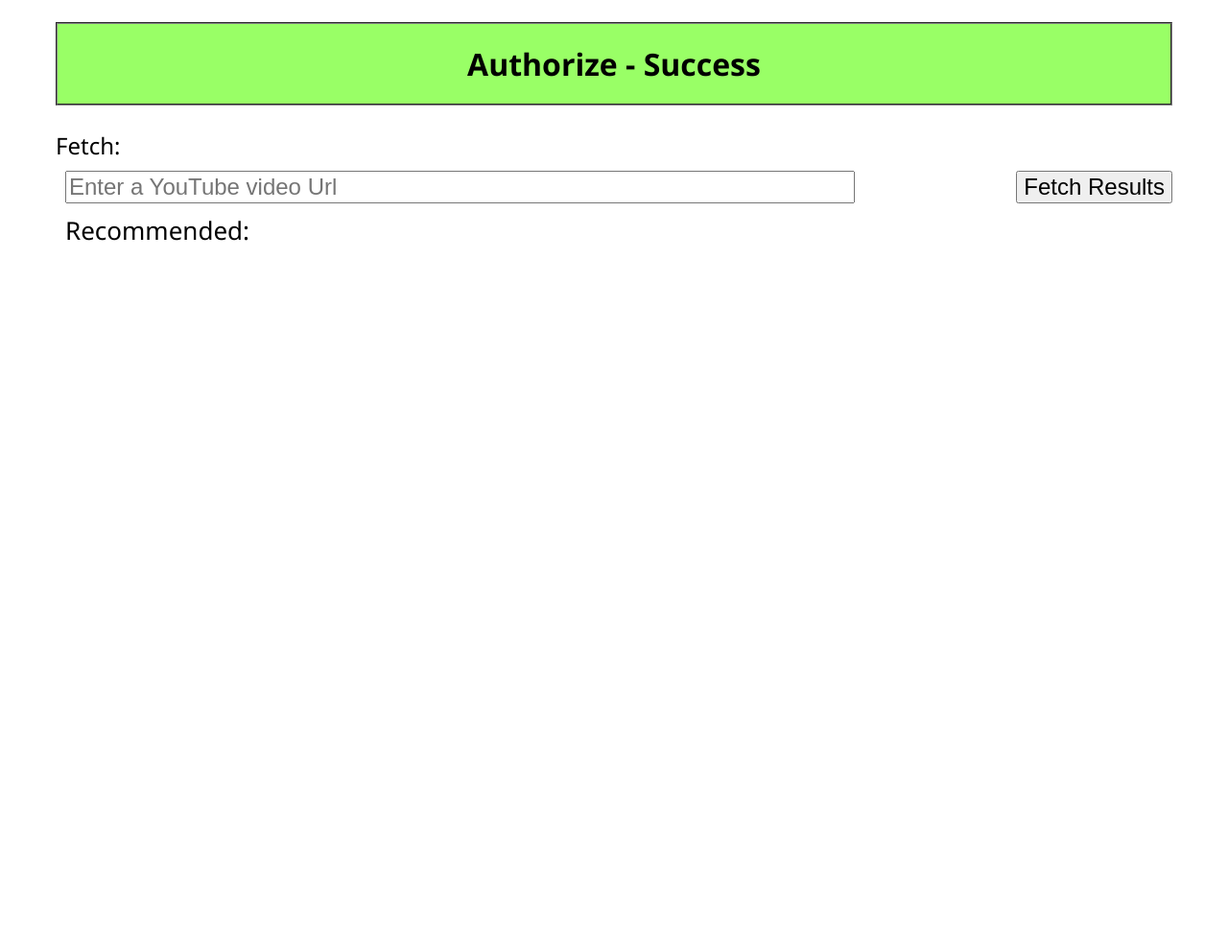
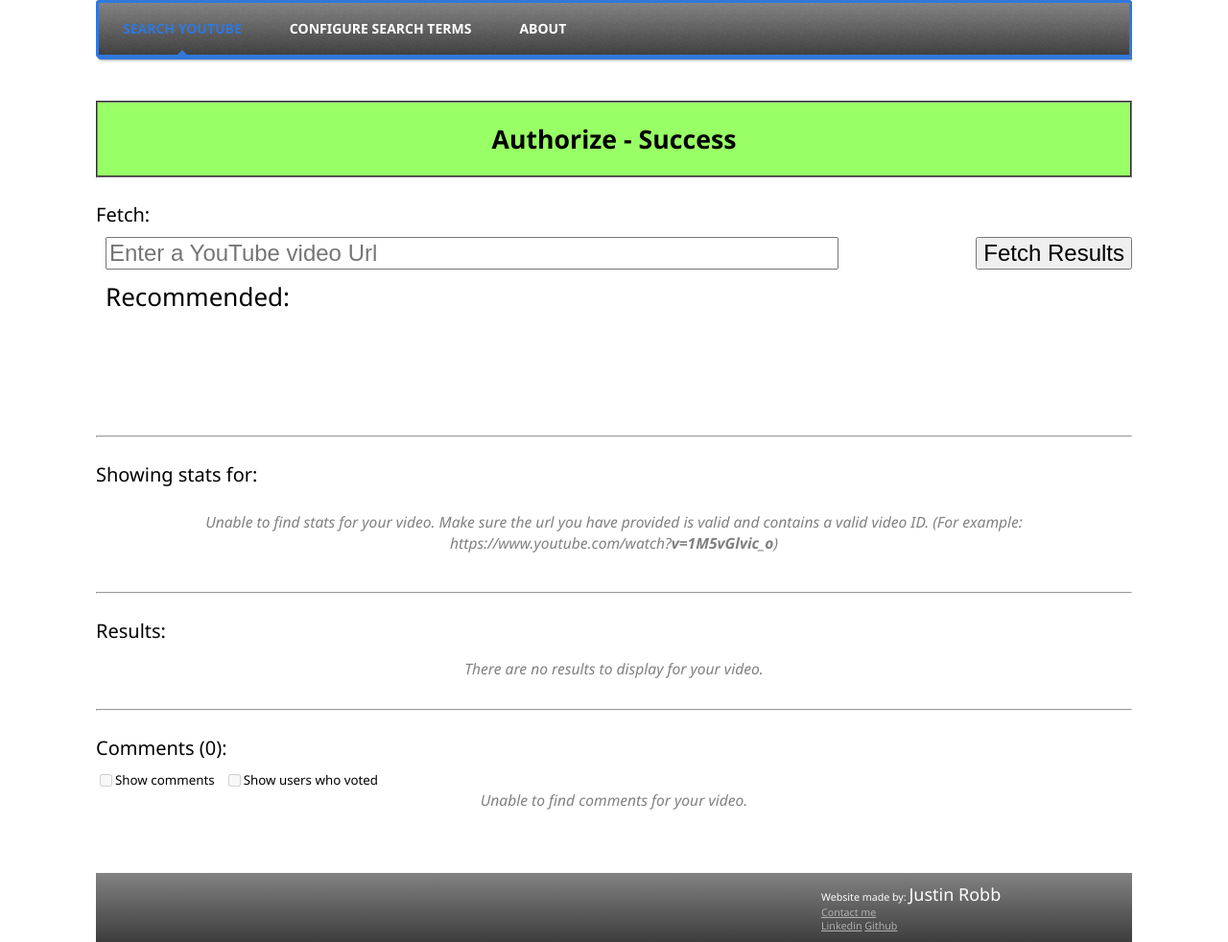
Before and after one commit to Reptarsrage/bestClipOfTheWeek, a PHP site: page / in a window 1280 px wide. Shown: the whole page at 96% size. Before the commit the page ends 251 px from the top, so only its background shows below. Run offline with PHP 8.4, Linux system fonts and the light colour scheme; some libraries are stand-ins or nearby versions.

Commit message:
Merged the index and configuration pages. Added common header and footer on each page. Added an about page template. Fixed some issues happening in Chrome (cross-domain). Next work item is standardizing css elts, handeling errors (displaying them to a user), local storage (caching), tooltips, chart type selection, login.
git-tfs-id: [https://maqbootcampjuly14.visualstudio.com/DefaultCollection]$/Test Project/WebSites/YouTubeAPISite;C77

```diff
--- /dev/null
+++ b/common/common.css
@@ -0,0 +1,241 @@
+/*
+ * Justin Robb
+ * 4/10/15
+ * Best Clip of the Week Application
+ * Common styles
+ */
+
+
+/*
+Colors:
+    blue-true: #3078DB
+    blue: #16C2D9
+    red: #CC4158
+    purple: #C2299C
+*/
+
+body {
+  font-family: 'Segoe UI', Tahoma, Geneva, Verdana, sans-serif;
+  font-size: 10pt;
+  padding-left: 100px;
+  padding-right: 100px;
+  padding-bottom: 0;
+  padding-top: 0;
+  margin: 0;
+  min-width: 1000px;
+  //background: linear-gradient(#828282, #3D3D3D);
+}
+
+#body, #header, #footer{
+    overflow: hidden;
+    min-width: 1000px;
+    margin: 0;
+    background-color: white;
+}
+
+#body {
+    width: 100%;
+    min-height: 500px;
+}
+
+#header {
+    width: 100%;
+    height: 100px;
+}
+
+#footer {
+    position:relative;
+    bottom:0;
+    width: 100%;
+    background: linear-gradient(#828282, #3D3D3D);
+    padding: 10px 0 10px 0;
+    margin: 20px 0 0 0;
+    //border: 3px solid #3078DB ;
+}
+
+/* Fancy footer */
+
+#foot_content {
+    margin-left: 70%;
+    overflow:hidden;
+    height: 100%;
+    color: white;
+    font-size: 8pt;
+}
+
+#foot_content a {
+    color: #B1B1B1;
+}
+
+#foot_content a:hover {
+    color: white;//#828282;
+    text-decoration: underline;
+}
+
+#foot_content b {
+    font-weight: normal;
+    font-size: large;
+    color: white;//#3D3D3D;
+}
+
+
+
+
+
+
+
+/* fancy stop bar */
+
+#cssmenu,
+#cssmenu ul,
+#cssmenu ul li,
+#cssmenu ul li a,
+#cssmenu #menu-button {
+  margin: 0;
+  padding: 0;
+  border: 0;
+  list-style: none;
+  line-height: 1;
+  display: block;
+  position: relative;
+  -webkit-box-sizing: border-box;
+  -moz-box-sizing: border-box;
+  box-sizing: border-box;
+}
+#cssmenu:after,
+#cssmenu > ul:after {
+  content: ".";
+  display: block;
+  clear: both;
+  visibility: hidden;
+  line-height: 0;
+  height: 0;
+}
+#cssmenu #menu-button {
+  display: none;
+}
+#cssmenu {
+  width: auto;
+  border: 3px solid #3078DB ;
+  border-radius: 3px;
+  line-height: 1;
+  background: linear-gradient(#828282, #3D3D3D);
+  box-shadow: 1px 1px 0 #3078DB, 2px 2px 0 #3078DB, 3px 3px 3px rgba(0, 0, 0, 0.35);
+}
+#cssmenu > ul {
+  background: url('images/bg.png');
+}
+#cssmenu > ul > li {
+  float: left;
+}
+#cssmenu.align-center > ul {
+  font-size: 0;
+  text-align: center;
+}
+#cssmenu.align-center > ul > li {
+  display: inline-block;
+  float: none;
+}
+#cssmenu.align-right > ul > li {
+  float: right;
+}
+#cssmenu > ul > li > a {
+  padding: 20px 25px;
+  font-size: 14px;
+  font-weight: bold;
+  text-transform: uppercase;
+  text-decoration: none;
+  color: white;
+  -webkit-transition: all .2s ease;
+  -moz-transition: all .2s ease;
+  -ms-transition: all .2s ease;
+  -o-transition: all .2s ease;
+  transition: all .2s ease;
+}
+#cssmenu > ul > li > a:hover,
+#cssmenu > ul > li:hover > a,
+#cssmenu > ul > li.active > a {
+  color: #3078DB;
+}
+#cssmenu #menu-indicator {
+  position: absolute;
+  bottom: 0;
+  display: block;
+  height: 0;
+  width: 0;
+  border: 5px solid transparent;
+  border-bottom-color: #3078DB;
+  -webkit-transition: all 0.25s ease-out;
+  -moz-transition: all 0.25s ease-out;
+  -ms-transition: all 0.25s ease-out;
+  -o-transition: all 0.25s ease-out;
+  transition: all 0.25s ease-out;
+}
+#cssmenu.small-screen {
+  width: 100%;
+}
+#cssmenu.small-screen > ul,
+#cssmenu.small-screen.align-center > ul {
+  width: 100%;
+  text-align: left;
+}
+#cssmenu.small-screen > ul > li,
+#cssmenu.small-screen.align-center > ul > li {
+  float: none;
+  display: block;
+  border-top: 1px solid rgba(100, 100, 100, 0.1);
+}
+#cssmenu.small-screen > ul > li > a {
+  padding: 18px 25px;
+}
+#cssmenu.small-screen > ul > li:after,
+#cssmenu.small-screen > ul > li:before {
+  display: none;
+}
+#cssmenu.small-screen #menu-button {
+  display: block;
+  padding: 18px 25px;
+  cursor: pointer;
+  font-size: 14px;
+  text-transform: uppercase;
+  text-decoration: none;
+  color: #3078DB;
+  background: url('images/bg.png');
+}
+#cssmenu.small-screen #menu-button.menu-opened {
+  color: #444444;
+}
+#cssmenu.small-screen #menu-button:after {
+  content: "";
+  position: absolute;
+  right: 25px;
+  top: 19.5px;
+  display: block;
+  -webkit-box-sizing: content-box;
+  -moz-box-sizing: content-box;
+  box-sizing: content-box;
+  border-top: 2px solid #3078DB ;
+  border-bottom: 2px solid #3078DB;
+  width: 18px;
+  height: 3px;
+}
+#cssmenu.small-screen #menu-button.menu-opened:after {
+  border-top: 2px solid #444444;
+  border-bottom: 2px solid #444444;
+}
+#cssmenu.small-screen #menu-button:before {
+  content: "";
+  position: absolute;
+  right: 25px;
+  top: 29.5px;
+  display: block;
+  width: 18px;
+  height: 2px;
+  background: #3078DB;
+}
+#cssmenu.small-screen #menu-button.menu-opened:before {
+  background: #444444;
+}
+#cssmenu.small-screen #menu-indicator {
+  display: none;
+}
--- a/index.css
+++ b/index.css
@@ -1,10 +1,10 @@
-body {
-  font-family: 'Segoe UI', Tahoma, Geneva, Verdana, sans-serif;
-  padding: 10px;
-  padding-left: 50px;
-  padding-right: 50px;
-  min-width: 1000px;
-}
+/*
+ * Justin Robb
+ * 4/10/15
+ * Best Clip of the Week Application
+ * Index (home) page style
+ */
+
 
 #userSpace {
     margin-bottom: 100px;
--- a/index.html
+++ b/index.html
@@ -2,23 +2,40 @@
 <html>
 <head>
     <title>Best Clip of the Week - Results</title>
+
+    <meta charset='utf-8'>
+    <meta http-equiv="X-UA-Compatible" content="IE=edge">
+    <meta name="viewport" content="width=device-width, initial-scale=1">
+
+    <link rel="stylesheet" href="/common/common.css">
     <link type="text/css" rel="stylesheet" href="index.css">
 
     <script type="text/javascript" src="https://www.google.com/jsapi"></script>
-    <script type="text/javascript" src="//ajax.googleapis.com/ajax/libs/jquery/1.7.2/jquery.min.js"></script>
+    <script type="text/javascript" src="//ajax.googleapis.com/ajax/libs/jquery/2.1.3/jquery.min.js"></script>
+    <script type="text/javascript" src="/header.js"></script>
     <script type="text/javascript" src="index.js"></script>
     <script type="text/javascript" src="https://apis.google.com/js/client.js?onload=onJSClientLoad"></script>
 </head>
 <body>
+    <!--DUPLICATED ACCROSS PAGES-->
+    <div id="header">
+        <div id='cssmenu'>
+            <ul>
+                <li class='active'><a href="/index.html">Search Youtube</a></li>
+                <li><a href="/config.html">Configure search terms</a></li>
+                <li><a href="/about.html">About</a></li>
+            </ul>
+        </div>
+    </div>
+
+    <div id="body">
         <h1 id="message" class="section"></h1>
         <div id="userSpace" class="section">
             <h2>Fetch: </h2>
             <input id="input_video" type="text" placeholder="Enter a YouTube video Url" />
-        <button id="fetch" onclick="fetchResults()">Fetch Results</button>
+            <button id="fetch">Fetch Results</button>
             <h3 id="h3_recommended">Recommended: </h3>
-        <ol id="select_bestOfTheWeek">
-
-        </ol>
+            <ol id="select_bestOfTheWeek"></ol>
         </div>
         <div id="results" class="hidden section">
             <hr>
@@ -43,17 +60,28 @@
             </div>
             <hr>
             <div id="commentSpace" class="hidden section">
-            <h2 >Comments (<span id="h2_comments">0</span>):</h2>
+                <h2>Comments (<span id="h2_comments">0</span>):</h2>
                 <label><input onclick="toggleComments($('#checkbox_comments'), true)" type="checkbox" id="checkbox_comments" /><span>Show comments</span></label>
                 <label><input onclick="toggleVoters($('#checkbox_voters'), true)" type="checkbox" id="checkbox_voters" /><span>Show users who voted</span></label>
                 <h3 class='error'>Unable to find comments for your video.</h3>
-            <ul id="comments">
+                <ul hidden="hidden" id="comments">
                     <li class="error">No comments</li>
                 </ul>
-            <ol id="voters">
+                <ol hidden="hidden" id="voters">
                     <li class="error">No voters</li>
                 </ol>
             </div>
         </div>
+    </div>
+
+    <!--DUPLICATED ACCROSS PAGES-->
+    <div id="footer">
+        <div id="foot_content">
+            <span id="foot_credits">Website made by: <b id="foot_myname">Justin Robb</b></span><br />
+            <span id="foot_contact_info"><a href="mailto:justinprobb@gmail.com">Contact me</a></span><br />
+            <span id="foot_linked_in"><a href="https://www.linkedin.com/in/jurobb">Linkedin</a></span>
+            <span id="foot_giy_hub"><a href="https://github.com/Reptarsrage">Github</a></span>
+        </div>
+    </div>
 </body>
 </html>
--- a/index.js
+++ b/index.js
@@ -1,3 +1,12 @@
+/*
+ * Justin Robb
+ * 4/10/15
+ * Best Clip of the Week Application
+ * Index (home) page
+ */
+
+
+// Constants
 const GOOD = 0;
 const BAD = 1;
 const OKAY = 2
@@ -5,65 +14,14 @@
 const MAX_TIMER_COUNT = 120 / (TIMER_DELAY / 1000);
 const BAR_CHART_MAX_RATIO = 0.5;
 const PLAYLIST_TITLE = "World's Best Clip of the Week"
+const USER_NAME = "Admin";
 
-const TERMS = Array('Alpha'
-	, 'Bravo'
-	, 'Charlie'
-	, 'Delta'
-	, 'Echo'
-	, 'Foxtrot'
-	, 'Golf'
-	, 'Hotel'
-	, 'India'
-	, 'Juliet'
-	, 'Kilo'
-	, 'Lima'
-	, 'Mike'
-	, 'November'
-	, 'Oscar'
-	, 'Papa'
-	, 'Quebec'
-	, 'Romeo'
-	, 'Sierra'
-	, 'Tango'
-	, 'Uniform'
-	, 'Victor'
-	, 'Whiskey'
-	, 'X-ray'
-	, 'Yankee'
-	, 'Zulu');
-
-
-const COLORS = Array('#ff0000'
-	, '#ff8000'
-	, '#fff700'
-	, '#d0ff00'
-	, '#00ff6e'
-	, '#00fff2'
-	, '#009dff'
-	, '#0040ff'
-	, '#8400ff'
-	, '#d400ff'
-	, '#ff00ee'
-	, '#ff005d'
-	, '#9e2b55'
-	, '#9e2b87'
-	, '#872b9e'
-	, '#3a2b9e'
-	, '#2b709e'
-	, '#2b9e94'
-	, '#2b9e4d'
-	, '#689e2b'
-	, '#a9ab4b'
-	, '#bf8e11'
-	, '#bf5a11'
-	, '#bf1d11'
-	, '#c78783'
-	, '#737373');
-
+// Variables
+var ConfiguredTermArray;
+var ConfiguredColorArray;
 var startTime, endTime;
 var loaded = false;
-var colorArray, termStats;
+var termStats;
 var data = null;
 var commentHTML = $("<div></div>");
 var overallCount = 0;
@@ -73,6 +31,59 @@
 var maxValue = 500;
 var fetchID = 0;
 var voters = new Array();
+
+$(document).ready(function () {
+    // executes when HTML-Document is loaded and DOM is ready
+    $("#fetch").click(fetchResults);
+    loadTermsAndColors(USER_NAME);
+
+});
+function loadTermsAndColors(user) {
+    // get terms and colors
+    $.ajax({
+        url: 'https://bestclipoftheweek-1xxoi1ew.rhcloud.com/',
+        type: "GET",
+        data: {
+            username: user
+        },
+        success: function (resp) {
+            if (resp.hasOwnProperty("status")) {
+                // error?
+                console.log(reason);
+                showErrors();
+                displayMessage("Unable to load terms for user "+user+".", BAD);
+            } else {
+                ConfiguredColorArray = new Array();
+                ConfiguredTermArray = new Array();
+                var rows = resp.split("<br/>");
+                for (i = 0; i < rows.length; i++) {
+                    cols = rows[i].split(" ");
+                    if (cols[0].trim() == '')
+                        continue;
+
+                    // color
+                    ConfiguredColorArray.push(cols[1]);
+                    $("<style>")
+                        .prop("type", "text/css")
+                        .html("\
+                        ." + cols[0] + " {\
+                            font-weight: bold; \
+                            color: " + cols[1] + ";\
+                        }")
+                        .appendTo("head");
+
+                    // term
+                    ConfiguredTermArray.push(cols[0]);
+                }
+            }
+        },
+        error: function (reason) {
+            console.log(reason);
+            showErrors();
+            displayMessage("Unable to load terms for user " + user + ".", BAD);
+        },
+    });
+}
 
 displayMessage("Authorizing...", OKAY);
 
@@ -261,7 +272,7 @@
         toggleVoters($("#checkbox_voters"), false);
     }
 
-    if (cb.attr('checked') == 'checked') {
+    if (cb.prop('checked')) {
         $("#comments").append(commentHTML);
         $("#comments").show();
     } else {
@@ -277,7 +288,7 @@
         toggleComments($("#checkbox_comments"), false);
     }
 
-    if (cb.attr('checked') == 'checked') {
+    if (cb.prop('checked')) {
         $("#voters").show();
     } else {
         $("#voters").hide();
@@ -339,7 +350,7 @@
 
     //reset
     loaded = false;
-    colorArray, termStats = null;
+    termStats = null;
     commentHTML = $("<div></div>");
     overallCount = 0;
     lastCount = 0;
@@ -352,6 +363,13 @@
     toggleComments($("#checkbox_comments"), false);
 
     // Start
+    if (!ConfiguredColorArray || !ConfiguredTermArray) {
+        showErrors();
+        displayMessage("Unable to load terms for user " + user + ".", BAD);
+        return false;
+    }
+
+
     fetchID++;
     startTime = new Date().getTime();
 
@@ -614,33 +632,20 @@
         return;
 
     if (!loaded) {
-        colorArray = Array(TERMS.length);
-        termStats = Array(TERMS.length);
+        termStats = Array(ConfiguredTermArray.length);
 
         data.addColumn('string', 'Video');
         data.addColumn('number', 'Votes');
 
         // Add rows
-        data.addRows(TERMS.length);
-        for (i = 0; i < TERMS.length; i++) {
+        data.addRows(ConfiguredTermArray.length);
+        for (i = 0; i < ConfiguredTermArray.length; i++) {
             // terms
             termStats[i] = 0
 
-
             // data
-            data.setCell(i, 0, TERMS[i]);
+            data.setCell(i, 0, ConfiguredTermArray[i]);
             data.setCell(i, 1, null);
-
-            // color
-            colorArray[i] = getRandomColor();
-            $("<style>")
-                .prop("type", "text/css")
-                .html("\
-                ."+ TERMS[i] + " {\
-                    font-weight: bold; \
-                    color: " + colorArray[i] + ";\
-                }")
-                .appendTo("head");
         }
         loaded = true;
     }
@@ -651,19 +656,19 @@
 
     comment = comment.toLowerCase();
 
-    for (i = 0; i < TERMS.length; i++) {
-        if ((index = comment.indexOf(TERMS[i].toLowerCase())) > -1) {
+    for (i = 0; i < ConfiguredTermArray.length; i++) {
+        if ((index = comment.indexOf(ConfiguredTermArray[i].toLowerCase())) > -1) {
             data.setCell(i, 1, data.getValue(i, 1) + 1);
             termStats[i]++;
 
             s = res.substring(0, index);
-            t = res.substring(index, index + TERMS[i].length);
-            v = res.substring(index + TERMS[i].length, res.length + 1);
+            t = res.substring(index, index + ConfiguredTermArray[i].length);
+            v = res.substring(index + ConfiguredTermArray[i].length, res.length + 1);
 
-            res = s + "<span class='" + TERMS[i] + " highlight'>" + t + "</span>" + v;
+            res = s + "<span class='" + ConfiguredTermArray[i] + " highlight'>" + t + "</span>" + v;
             comment = res.toLowerCase();
-            $("#termResults_list ." + TERMS[i]).remove();
-            $("#termResults_list").append("<li class='" + TERMS[i] + "'>" + TERMS[i] + ": " + data.getValue(i, 1) + "</li>");
+            $("#termResults_list ." + ConfiguredTermArray[i]).remove();
+            $("#termResults_list").append("<li class='" + ConfiguredTermArray[i] + "'>" + ConfiguredTermArray[i] + ": " + data.getValue(i, 1) + "</li>");
             $("#termSpace > .error").hide();
             $("#chartSection").show();
             $("#termResults").show();
@@ -695,9 +700,9 @@
 
     //// add the rest
     $("#termResults_list").append("<li class='remove' style='color: gray'>&nbsp</li>");
-    for (i = 0; i < TERMS.length; i++) {
+    for (i = 0; i < ConfiguredTermArray.length; i++) {
         if (termStats[i] == 0) {
-            $("#termResults_list").append("<li class='remove' style='color: gray'>" + TERMS[i] + ": 0</li>");
+            $("#termResults_list").append("<li class='remove' style='color: gray'>" + ConfiguredTermArray[i] + ": 0</li>");
         }
     }
 
@@ -756,7 +761,7 @@
 function loadChart() {
     // get only non zero vals
     var nonNullData = new google.visualization.DataTable();
-    var pieColors = Array(TERMS.length);
+    var pieColors = Array(ConfiguredTermArray.length);
 
     nonNullData.addColumn('string', 'Video');
     nonNullData.addColumn('number', 'Votes');
@@ -769,8 +774,8 @@
             nonNullData.addRows(1);
             nonNullData.setCell(x, 0, data.getValue(i, 0));
             nonNullData.setCell(x, 1, data.getValue(i, 1));
-            nonNullData.setCell(x, 2, 'color: ' + colorArray[i]);
-            pieColors[x] = colorArray[i];
+            nonNullData.setCell(x, 2, 'color: ' + ConfiguredColorArray[i]);
+            pieColors[x] = ConfiguredColorArray[i];
             x++;
         }
     }
```
Also changed, not shown: config.css (+6 -9 lines), config.html (+32 -3 lines), config.js (+11 -4 lines), header.js (added, +139 -0 lines), common/images/bg.png (added). Lines whose indentation alone changed are shown as unchanged.
